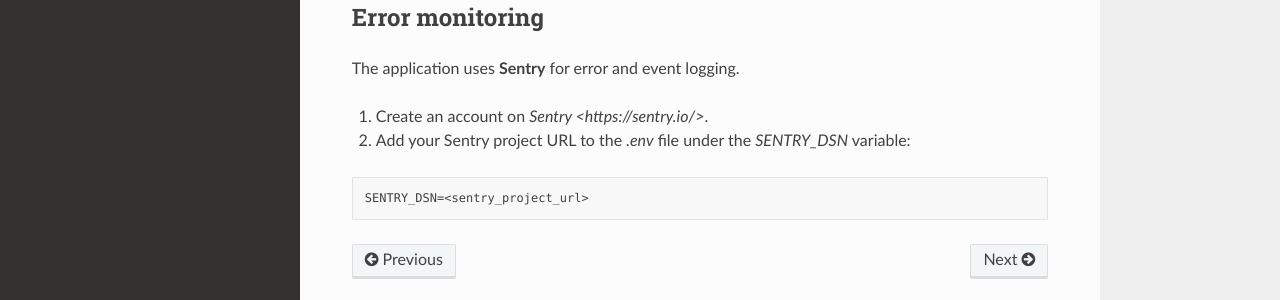
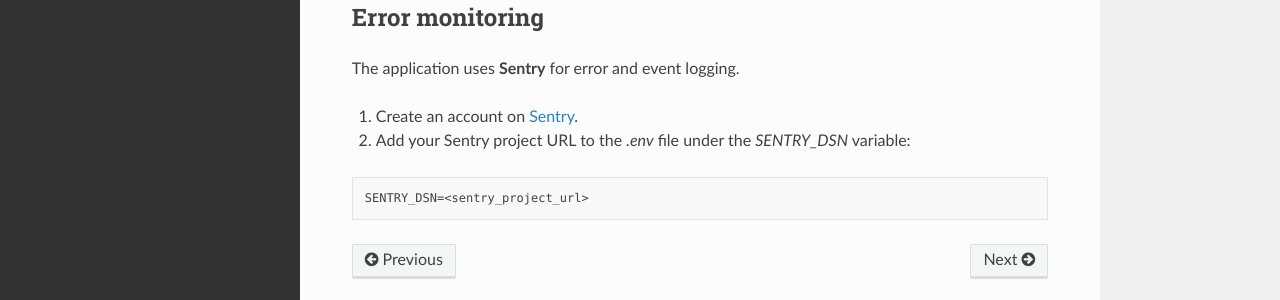
Before and after one commit to Cyrilebl/rtd-orange_county_lettings, a Sphinx documentation site: the page built from docs/source/development_setup.rst, in a window 1280 px wide and 1318 px high. Shown: the part 909-1209 px from the top of the window. Built offline with Sphinx 7.4.7 and the Read the Docs theme 3.1.0, drawn with Linux system fonts in a browser that asks for light colours.

Commit message:
fix sentry link

```diff
--- a/docs/source/development_setup.rst
+++ b/docs/source/development_setup.rst
@@ -51,7 +51,7 @@
 
 The application uses **Sentry** for error and event logging.
 
-1. Create an account on `Sentry <https://sentry.io/>`.
+1. Create an account on `Sentry <https://sentry.io/>`_.
 2. Add your Sentry project URL to the `.env` file under the `SENTRY_DSN` variable:
 
 .. code-block:: text
```
